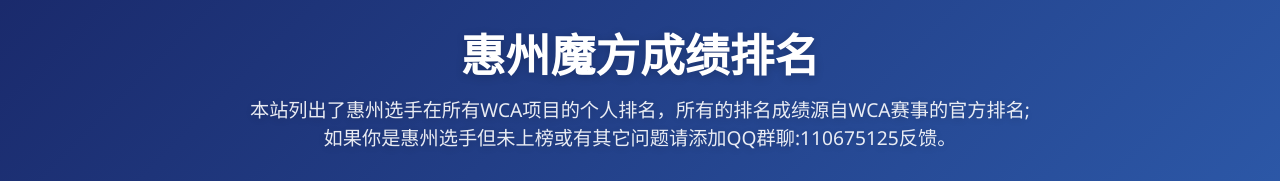
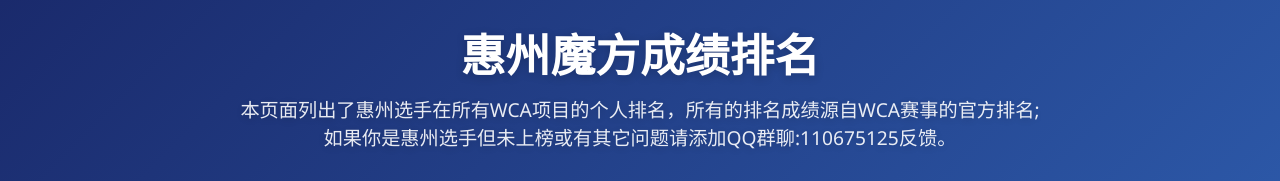
Before and after one commit to huntwrstar/Huizhou-Records, a plain HTML site: page index.html in a window 1280 px wide. Shown: the top 181 px of the page. Drawn offline with Linux system fonts and the light colour scheme.

Commit message:
Update index.html

```diff
--- a/index.html
+++ b/index.html
@@ -870,7 +870,7 @@
     <div class="container">
         <header>
             <h1>惠州魔方成绩排名</h1>
-            <p>本站列出了惠州选手在所有WCA项目的个人排名，所有的排名成绩源自WCA赛事的官方排名;<br>
+            <p>本页面列出了惠州选手在所有WCA项目的个人排名，所有的排名成绩源自WCA赛事的官方排名;<br>
             如果你是惠州选手但未上榜或有其它问题请添加QQ群聊:110675125反馈。<br>
             </p>
         </header>
```
